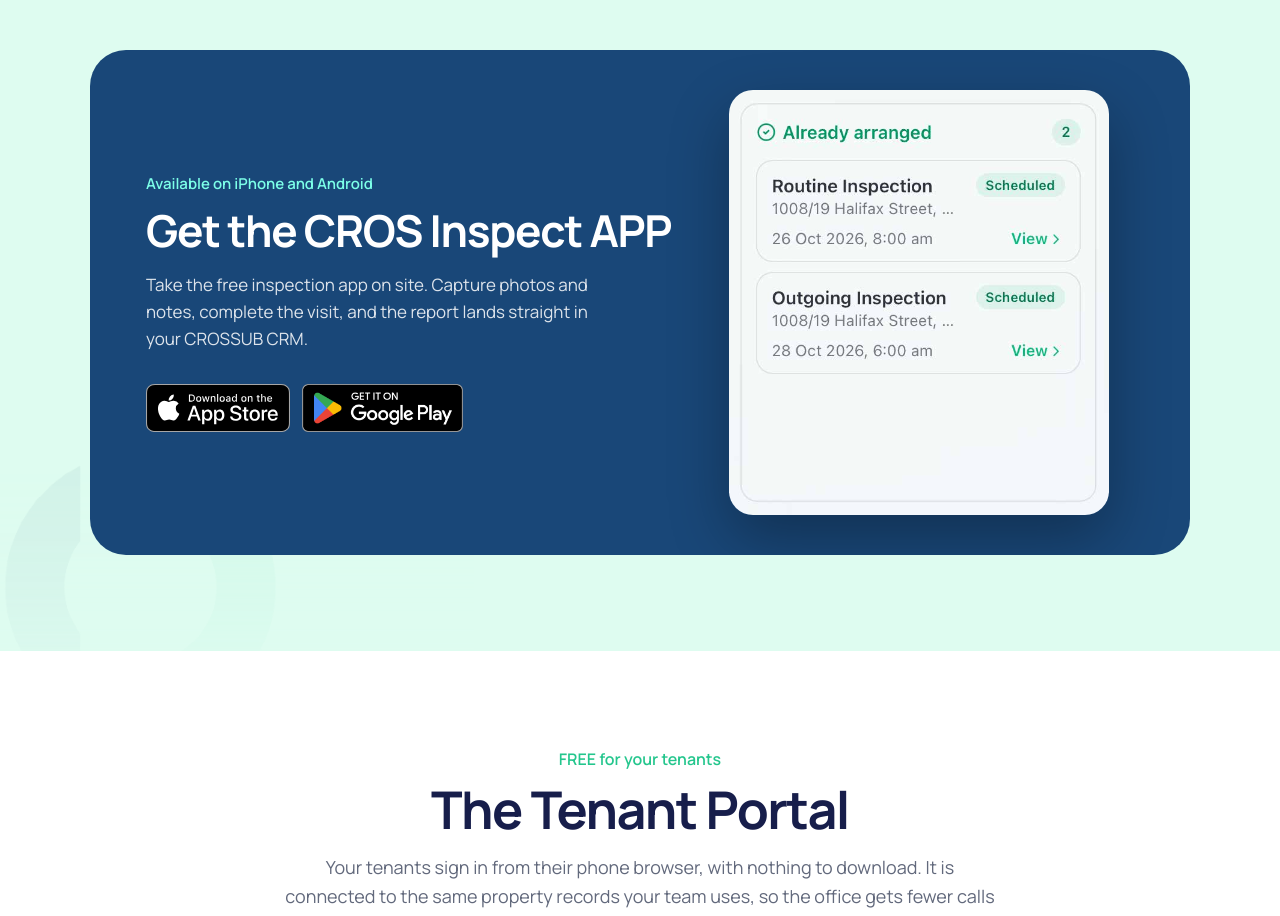
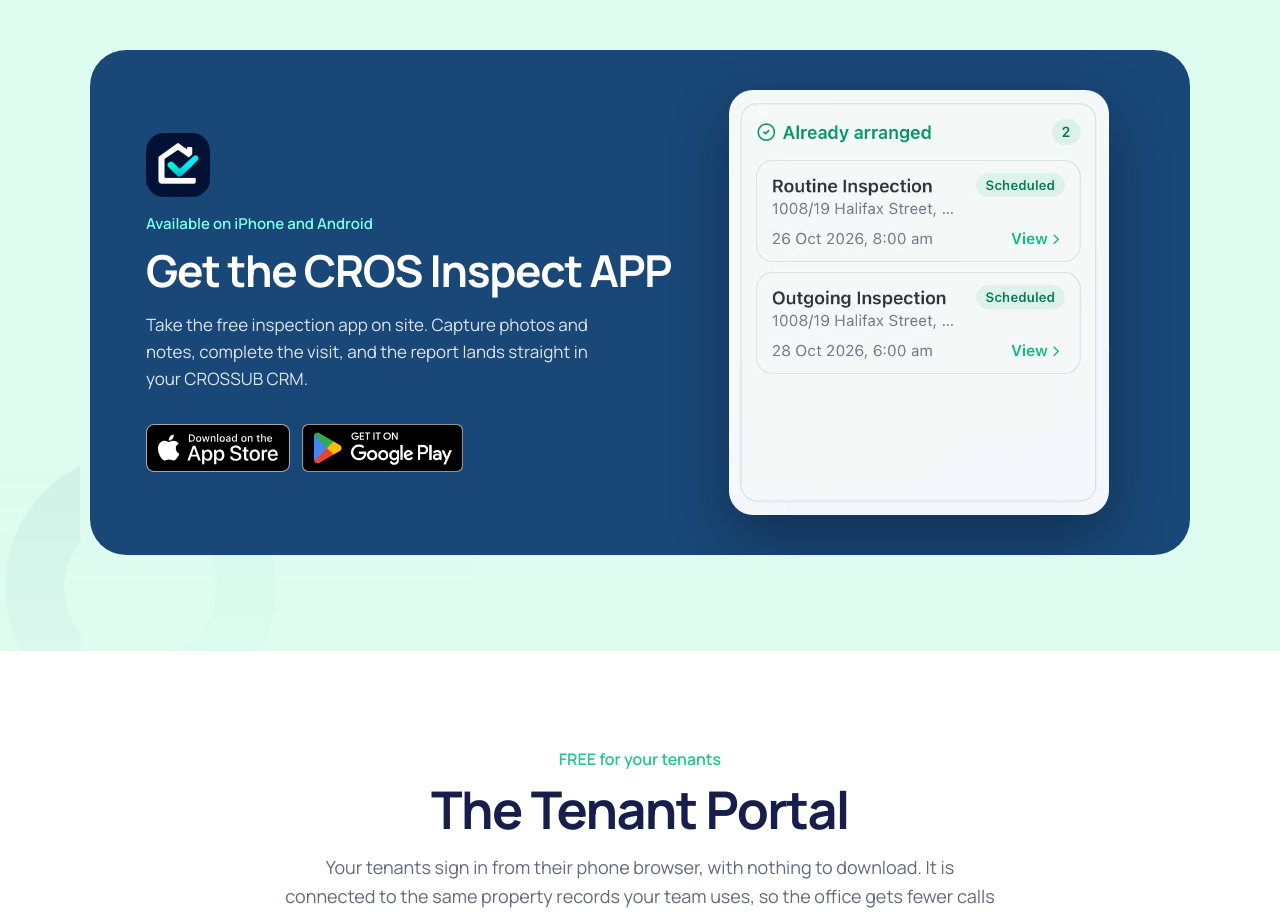
Before and after one commit to crossub-thongz/crossub_web_marketing, a Next.js app in the folder apps/marketing/: page / in a window 1280 px wide. Shown: the part 1540-2456 px from the top of the page. Built offline with nearby package versions, Linux system fonts and the light colour scheme; no server answers.

Commit message:
Update APP icon

```diff
--- a/apps/marketing/components/site/home-page.tsx
+++ b/apps/marketing/components/site/home-page.tsx
@@ -191,7 +191,12 @@ export function HomePage({ region = 'AU' }: { region?: RegionCode }) {
             className="site-card site-card-photo mx-auto mt-14 grid max-w-[1100px] scroll-mt-28 items-center gap-8 rounded-[36px] bg-[#194778] px-6 py-10 text-white sm:px-10 lg:grid-cols-[1.1fr_0.9fr] lg:px-14"
           >
             <div className="site-card-copy text-center lg:text-left">
-              <p className="text-[15px] font-semibold text-[#7CFFE8]">
+              <img
+                src="/home/cros-inspect-logo.jpg"
+                alt="CROS Inspect"
+                className="mx-auto size-16 rounded-[18px] lg:mx-0"
+              />
+              <p className="mt-4 text-[15px] font-semibold text-[#7CFFE8]">
                 Available on iPhone and Android
               </p>
               <h2 className="mt-3 text-[36px] leading-[1.08] font-bold tracking-[-0.03em] sm:text-[44px]">
```
Also changed, not shown: apps/marketing/public/home/cros-inspect-logo.jpg (added).
